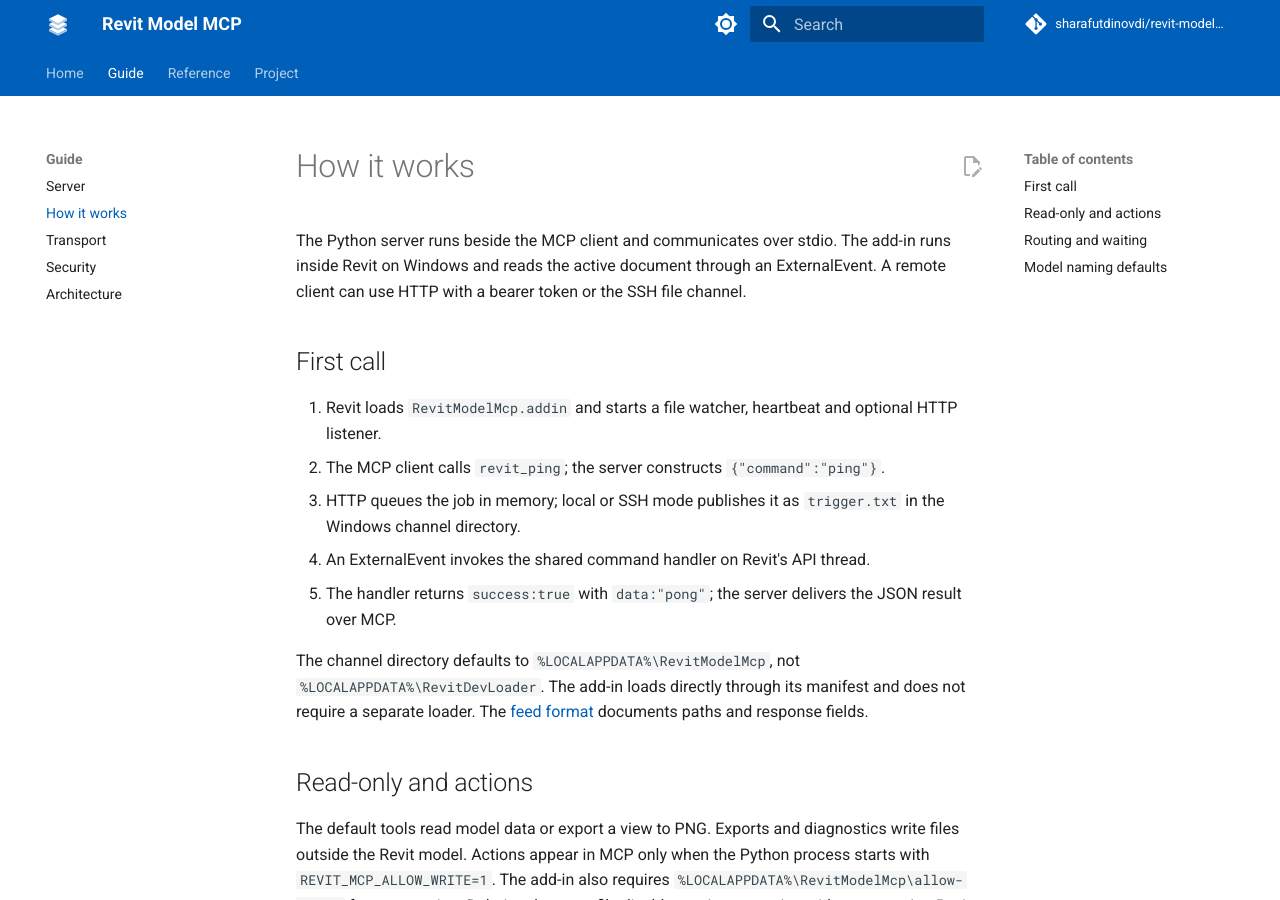
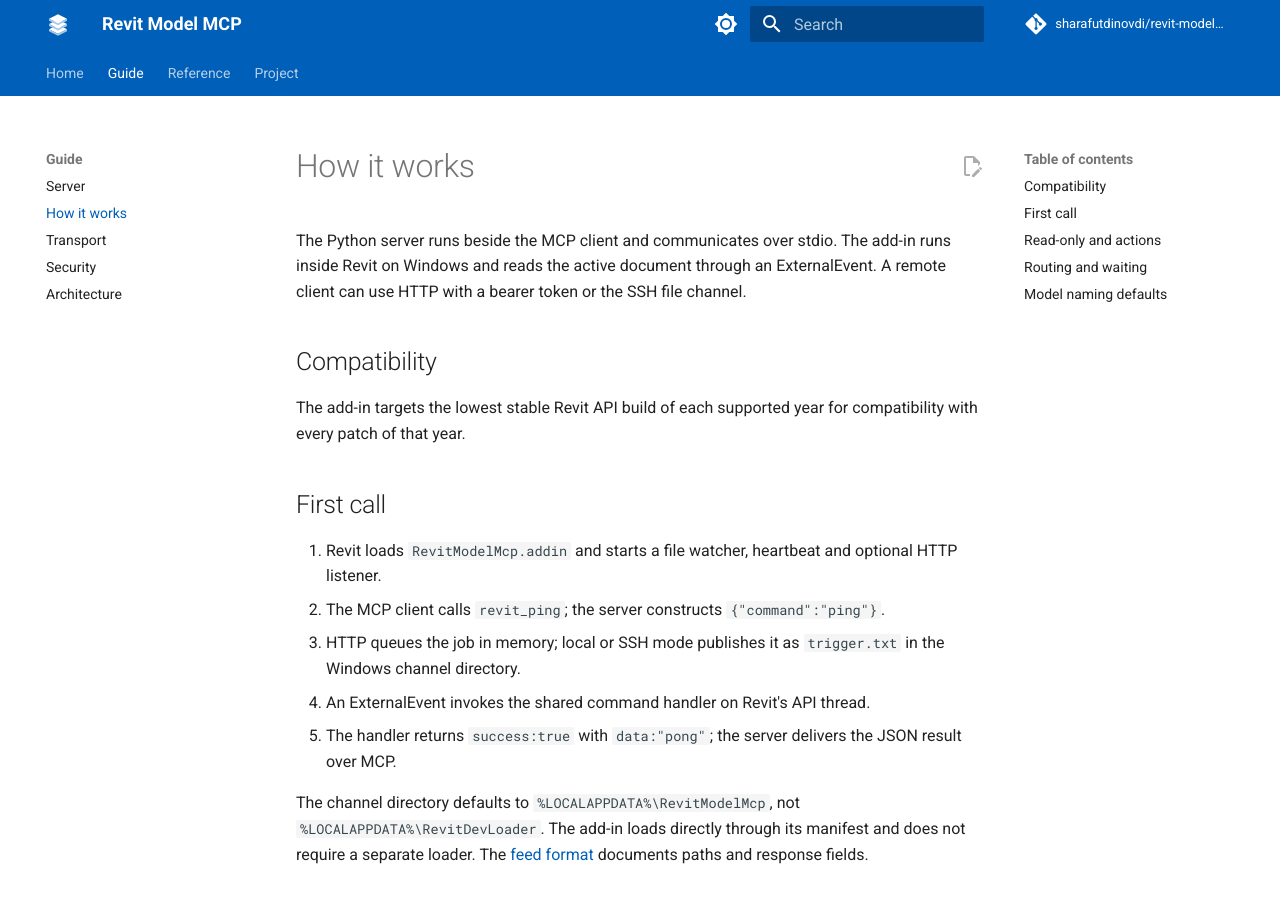
Before and after one commit to sharafutdinovdi/revit-model-mcp, an MkDocs documentation site: the page built from docs/how-it-works.md, in a window 1280 px wide and 900 px high. Built offline with MkDocs 1.6.1 and Material for MkDocs 9.7.7, drawn with Linux system fonts in a browser that asks for light colours; comment, search, counter and statistics services are not loaded.

Commit message:
fix: target the lowest available Revit API build of each year

```diff
--- a/docs/how-it-works.md
+++ b/docs/how-it-works.md
@@ -3,6 +3,10 @@
 The Python server runs beside the MCP client and communicates over stdio.
 The add-in runs inside Revit on Windows and reads the active document through an ExternalEvent.
 A remote client can use HTTP with a bearer token or the SSH file channel.
+
+## Compatibility
+
+The add-in targets the lowest stable Revit API build of each supported year for compatibility with every patch of that year.
 
 ## First call
 
```
Also changed, not shown: 1 other file.
